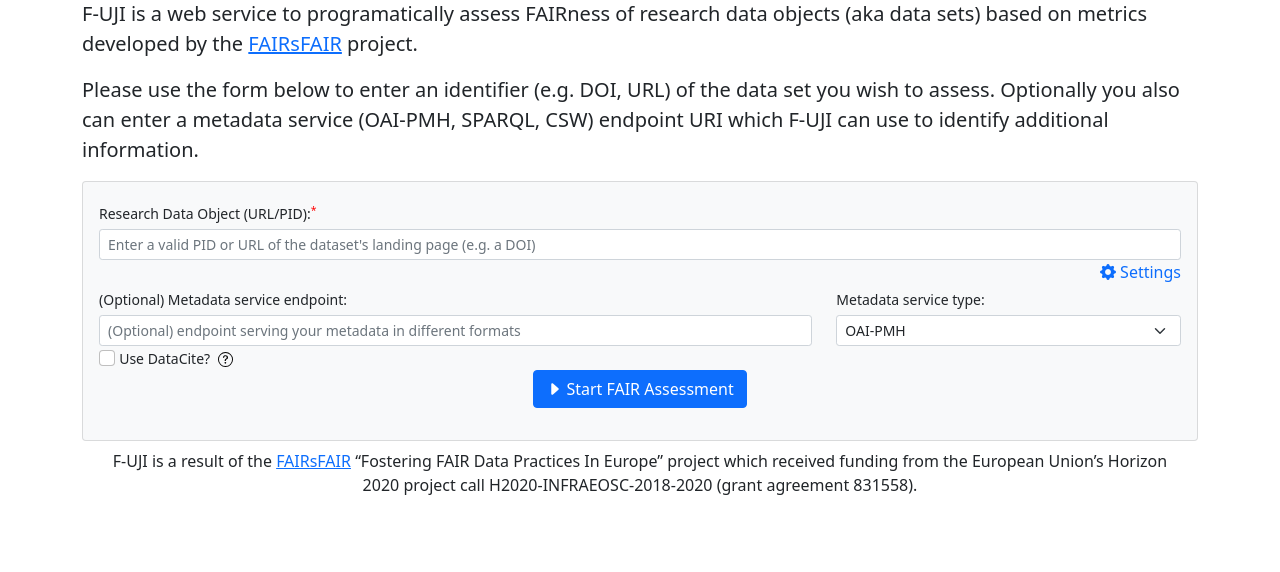
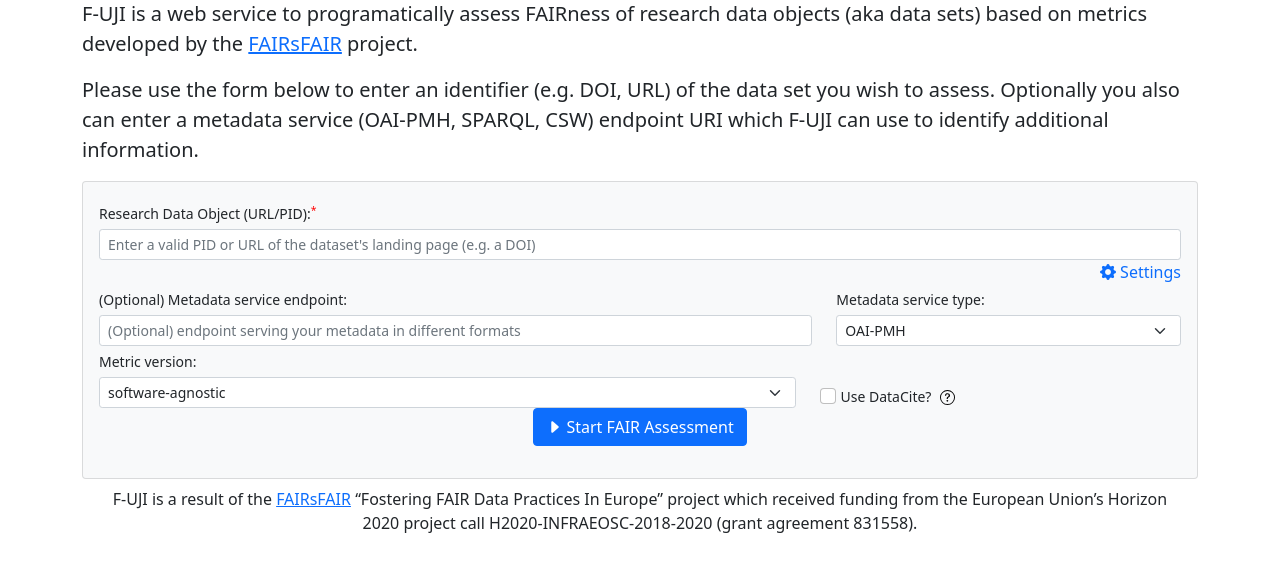
Before and after one commit to pangaea-data-publisher/fuji, a PHP site: page /fuji/ in a window 1280 px wide, after a click on "Settings". Shown: the part 173-745 px from the top of the page. Run offline with PHP 8.4, Linux system fonts and the light colour scheme.

Commit message:
make metric file configurable

```diff
--- a/simpleclient/index.php
+++ b/simpleclient/index.php
@@ -47,7 +47,7 @@
 $fuji_server = 'http://localhost:1071/fuji/api/v1/evaluate';
 $fuji_username = 'marvel';
 $fuji_password = 'wonderwoman';
-$metric_version =  "metrics_v0.7_software";  #"metrics_v0.7_software_cessda"; #"metrics_v0.5";  #"metrics_v0.7_software";
+#$metric_version =  "metrics_v0.7_software";  #"metrics_v0.7_software_cessda"; #"metrics_v0.5";  #"metrics_v0.7_software";
 $usegithub = true;
 ################################################################
 
@@ -83,7 +83,14 @@
         $input_service_type = $_POST['service_type'];
     }
 }
+if(isset($_POST['metric_version'])){
+    $input_metric_version=$_POST['metric_version'];
+}else{
+    $input_metric_version="metrics_v0.7_software";
+}
+
 $allowed_service_types = array('oai_pmh'=>'OAI-PMH','ogc_csw'=>'OGC CSW', 'sparql'=>'SPARQL');
+$allowed_metric_versions = array('metrics_v0.7_software'=>'software-agnostic', 'metrics_v0.7_software_cessda'=>'software-CESSDA')
 
 ?>
     <div class="container">
@@ -136,7 +143,20 @@
                                         </select>
                                     </div>
                                     <div class="row align-items-end">
-                                        <div class="col">
+                                        <div class="col-8">
+                                        <label for="metric_version" class="col-form-label-sm">Metric version:</label>
+                                        <select class="form-select form-select-sm" name="metric_version" id="metric_version">
+                                            <?php
+                                            foreach($allowed_metric_versions as $mk=> $mv){
+                                                if ($mk == $input_metric_version)
+                                                    echo '<option value ="'.$mk.'" selected>'.$mv.'</option>';
+                                                else
+                                                    echo '<option value ="'.$mk.'">'.$mv.'</option>';
+                                            }
+                                            ?>
+                                        </select>
+                                        </div>
+                                        <div class="col-4">
                                             <?php
                                             $usedatacite_checked = ' checked';
                                             if ($usedatacite == false)
@@ -174,7 +194,7 @@
     $message->test_debug = true;
     $message->use_datacite = $usedatacite;
     $message->use_github = $usegithub;
-    $message->metric_version = $metric_version;
+    $message->metric_version = $input_metric_version;
     $post = json_encode($message);
 
     $username = $fuji_username;
```
